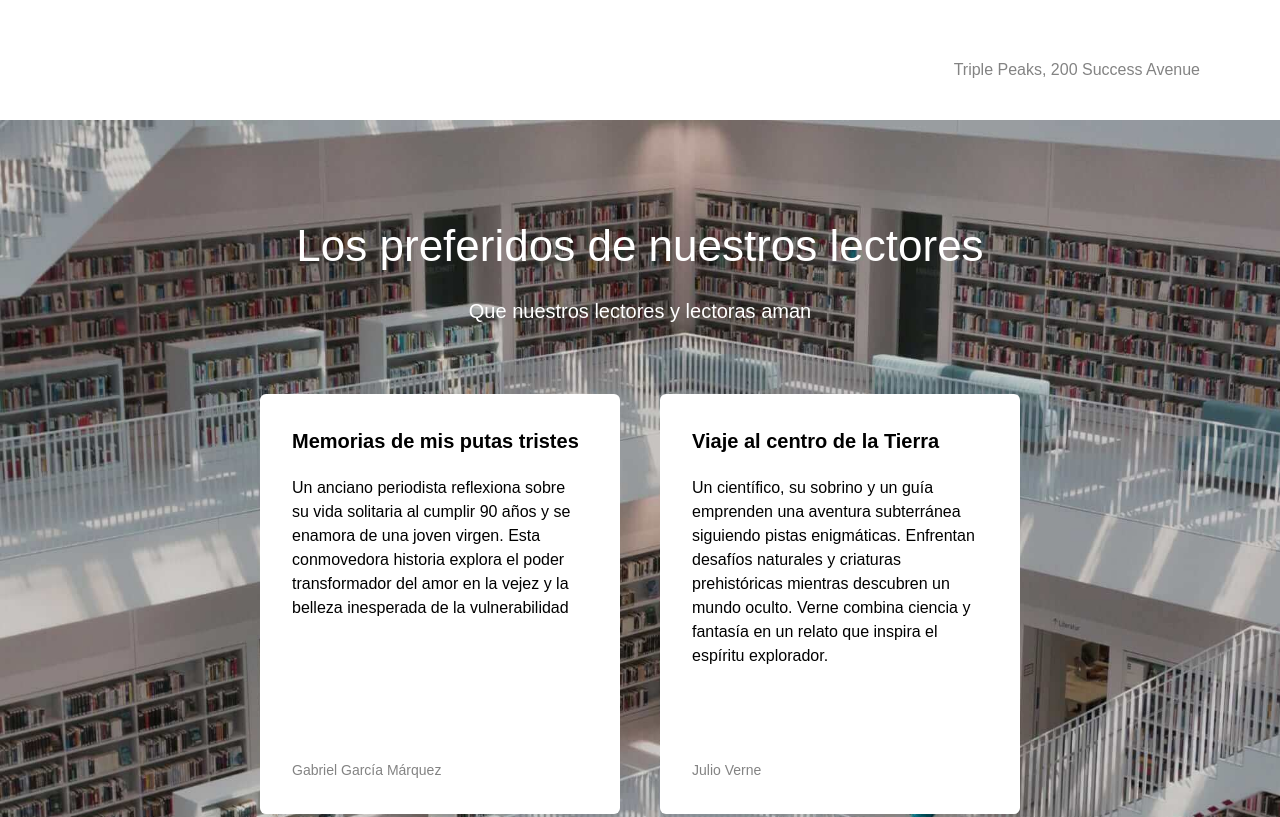
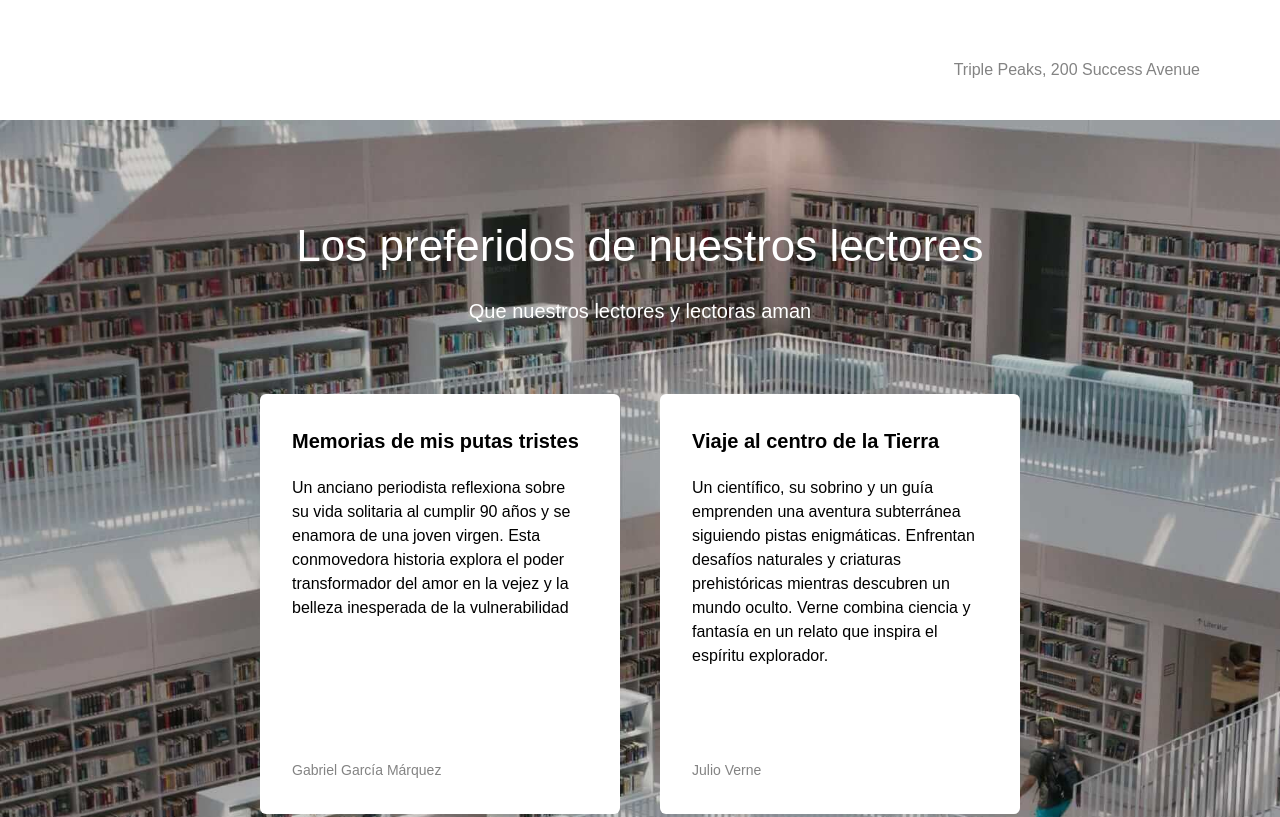
Before and after one commit to cirorivera1988/web_project_library_es, a plain HTML site: page index.html in a window 1280 px wide. Shown: the part 680-1497 px from the top of the page. Drawn offline with Linux system fonts and the light colour scheme.

Commit message:
correcion error 1 Style

```diff
--- a/styles/style.css
+++ b/styles/style.css
@@ -89,7 +89,7 @@
 }
 .staff {
   background-image: url("../images/staff_picks_background.jpg");
-  background-size: 1286.4px 1314px;
+  background-size: cover;
   padding: 100px 0 140px;
 }
 
```
